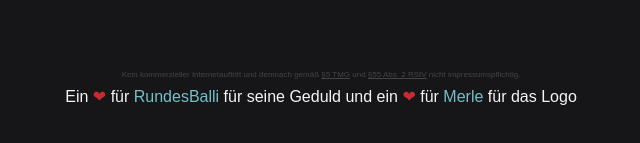
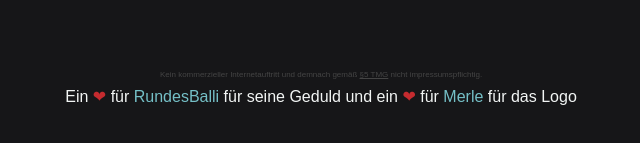
Before and after one commit to RundesBalli/nezos.wtf, a plain HTML site: page index.html in a window 1280 px wide. Shown: the part 645-788 px from the top of the page, 319-959 px from the left. Drawn offline with Linux system fonts and the light colour scheme.

Commit message:
Impressum angepasst.

```diff
--- a/index.html
+++ b/index.html
@@ -23,7 +23,7 @@
       <div><a href="https://pr0.cooking">🍳</a></div>
     </div>
     <div id="footer">
-      <div class="imprint">Kein kommerzieller Internetauftritt und demnach gemäß <a href="https://dejure.org/gesetze/TMG/5.html" target="_blank" rel="noopener">§5 TMG</a> und <a href="http://www.urheberrecht.org/law/normen/rstv/RStV-13/text/2010_06.php" target="_blank">§55 Abs. 2 RStV</a> nicht impressumspflichtig.</div>
+      <div class="imprint">Kein kommerzieller Internetauftritt und demnach gemäß <a href="https://dejure.org/gesetze/TMG/5.html" target="_blank" rel="noopener">§5 TMG</a> nicht impressumspflichtig.</div>
       <div class="note">Ein <span class="heart"></span> für <a href="https://RundesBalli.com/" target="_blank" rel="noopener">RundesBalli</a> für seine Geduld und ein <span class="heart"></span> für <a href="https://pr0gramm.com/user/Merle" target="_blank" rel="noopener">Merle</a> für das Logo</div>
       <div class="binary">∞ 01100001 01101101 00100000 01101001 00100000 01101001 01101110 01110011 01100001 01101110 01100101 00111111 ∞</div>
     </div>
```
